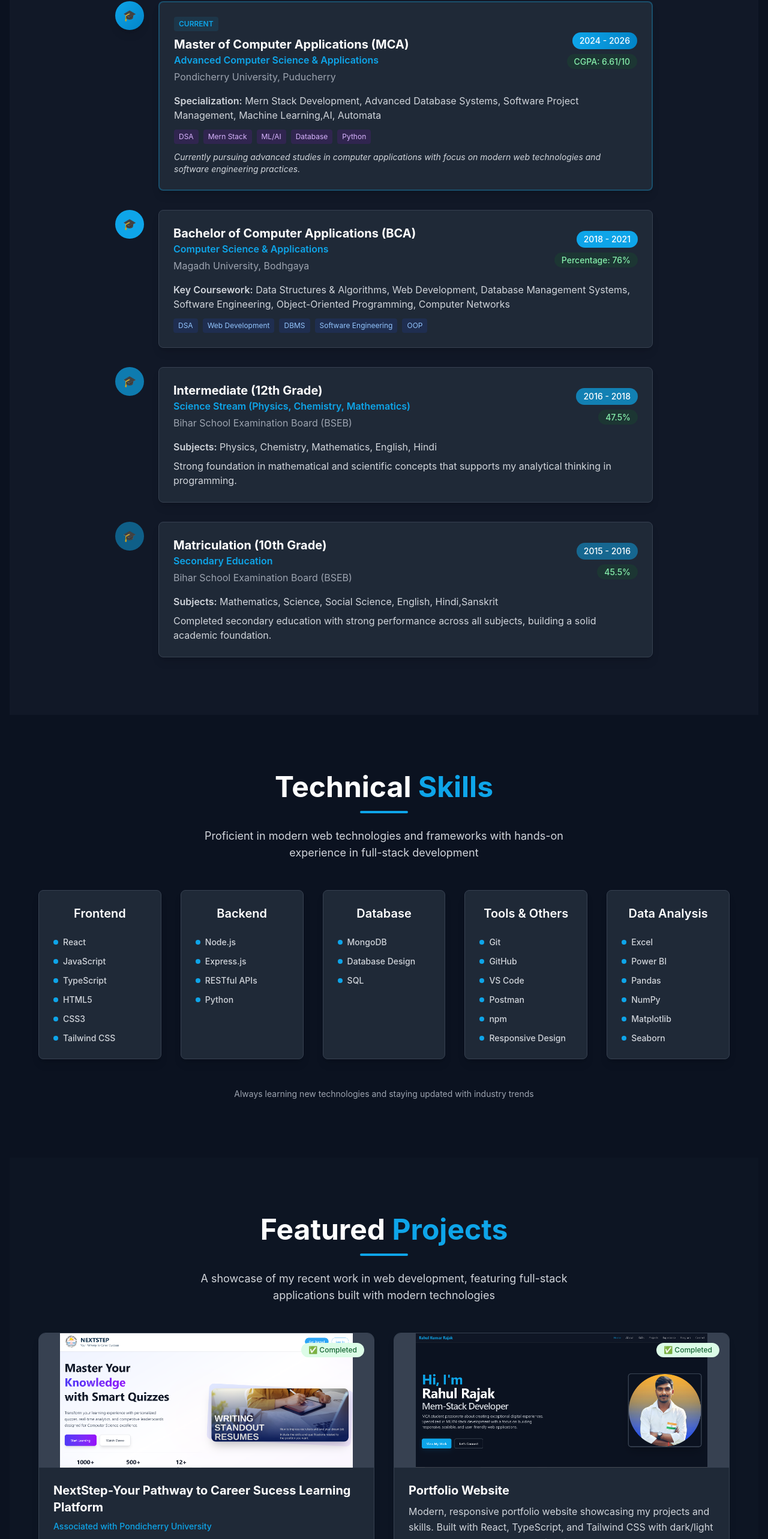
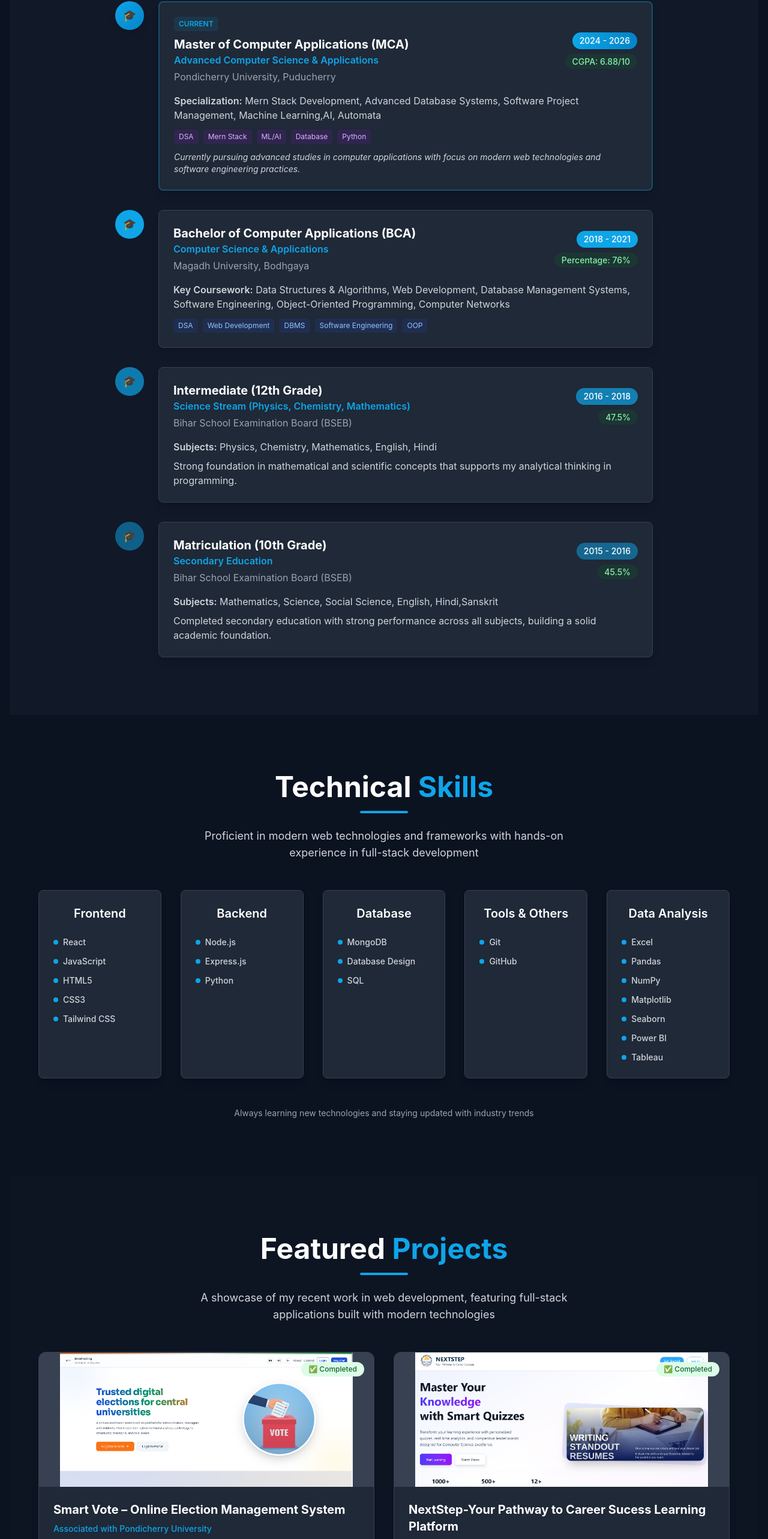
Before and after one commit to rahulrajak05/Rajak-Portfolio, a React (Vite) app: page / in a window 1280 px wide. Shown: the part 1943-4509 px from the top of the page at 60% size. Built offline with nearby package versions, Linux system fonts and the light colour scheme.

Commit message:
add few changes

```diff
--- a/src/components/Education.tsx
+++ b/src/components/Education.tsx
@@ -94,7 +94,7 @@ export default function Education() {
                         </span>
                         <div className="mt-2">
                           <span className="bg-green-100 dark:bg-green-900/30 text-green-800 dark:text-green-300 px-3 py-1 rounded-full text-sm font-medium">
-                            CGPA: 6.61/10
+                            CGPA: 6.88/10
                           </span>
                         </div>
                       </div>
--- a/src/components/Experience.tsx
+++ b/src/components/Experience.tsx
@@ -31,9 +31,28 @@ type ExperienceItem = {
 
 const experience: ExperienceItem[] = [
   {
+    role: 'Software Technology Intern',
+    company: 'National Institute of Electronics and Information Technology, Ranchi',
+    period: 'March 2026 — Present',
+    location: 'Ranchi, India (On-site)',
+    type: 'internship',
+    details: [
+  'Worked on real-time technical and software development projects',
+  'Participated in Work Based Learning (WBL) training programs and practical sessions',
+  'Developed problem-solving and analytical skills through hands-on project implementation',
+  'Collaborated with mentors and technical teams on emerging technology-based solutions',
+  'Contributed to web application and digital solution development activities',
+  'Gained practical exposure to industry-standard tools, workflows, and technologies'
+],
+
+technologies: [
+  'Python','JavaScript','React.js','Node.js','MongoDB','SQL','Data Analytics','Web Development','Machine Learning','AI'
+]
+  },
+   {
     role: 'Data Engineer Intern',
     company: 'Puducherry Tourism Development Corporation Ltd.',
-    period: 'Feb 2026 — Present',
+    period: 'Feb 2026 - March 2026',
     location: 'Puducherry, India (On-site)',
     type: 'internship',
     details: [
@@ -50,7 +69,7 @@ const experience: ExperienceItem[] = [
     company: 'Contractum Integral Solution Private Limited',
     period: 'Jan 2026 — Present',
     location: 'Kota, Rajasthan, India (Hybrid)',
-    type: 'full-time',
+    type: 'Part-time',
     details: [
       'Developing comprehensive web applications for client projects',
       'Building responsive and user-friendly interfaces using modern web technologies',
--- a/src/components/Projects.tsx
+++ b/src/components/Projects.tsx
@@ -1,6 +1,7 @@
 
 import p1 from '../assets/p1.png';
-import p2 from '../assets/p2.png';
+import p3 from '../assets/p3.png';
+import p4 from '../assets/p4.png';
 import { motion } from 'framer-motion';
 
 type Project = {
@@ -15,6 +16,17 @@ type Project = {
 }
 
 const projects: Project[] = [
+
+{
+  title: 'Smart Vote – Online Election Management System',
+  associated: 'Pondicherry University',
+  description: 'Smart Vote is a MERN stack-based online election management system that enables secure digital voting, election management, duplicate vote prevention, and real-time result generation through a user-friendly web platform.',
+  tags: ['React', 'Node.js', 'MongoDB', 'Express', 'JWT', 'REST API'],
+  image: p3,
+  github: 'https://github.com/rahulrajak05/election-management',
+  status: 'completed'
+},
+
   {
     title: 'NextStep-Your Pathway to Career Sucess Learning Platform',
     associated: 'Pondicherry University',
@@ -28,7 +40,7 @@ const projects: Project[] = [
       title: 'Portfolio Website',
       description: 'Modern, responsive portfolio website showcasing my projects and skills. Built with React, TypeScript, and Tailwind CSS with dark/light theme support and smooth animations.',
       tags: ['React', 'TypeScript', 'Tailwind CSS', 'Vite', 'Responsive Design'],
-      image: p2,
+      image: p4,
       link: 'rajak-portfolio-c5ep.vercel.app',
       github: 'https://github.com/rahulrajak05/Rajak-Portfolio',
       status: 'completed'
--- a/src/components/Skills.tsx
+++ b/src/components/Skills.tsx
@@ -8,11 +8,11 @@ interface SkillCategory {
 const skillCategories: SkillCategory[] = [
   {
     category: "Frontend",
-    skills: ["React", "JavaScript", "TypeScript", "HTML5", "CSS3", "Tailwind CSS"]
+    skills: ["React", "JavaScript",  "HTML5", "CSS3", "Tailwind CSS"]
   },
   {
     category: "Backend",
-    skills: ["Node.js", "Express.js", "RESTful APIs","Python" ]
+    skills: ["Node.js", "Express.js", "Python" ]
   },
 
   {
@@ -21,12 +21,12 @@ const skillCategories: SkillCategory[] = [
   },
   {
     category: "Tools & Others",
-    skills: ["Git", "GitHub", "VS Code", "Postman", "npm", "Responsive Design"]
+    skills: ["Git", "GitHub"]
   }
   ,
   {
     category: "Data Analysis",
-    skills: ["Excel", "Power BI", "Pandas", "NumPy", "Matplotlib", "Seaborn"]
+    skills: ["Excel",  "Pandas", "NumPy", "Matplotlib", "Seaborn","Power BI", "Tableau"]
   }
 ]
 
```
Also changed, not shown: src/assets/p3.PNG (added), src/assets/p4.PNG (added).
